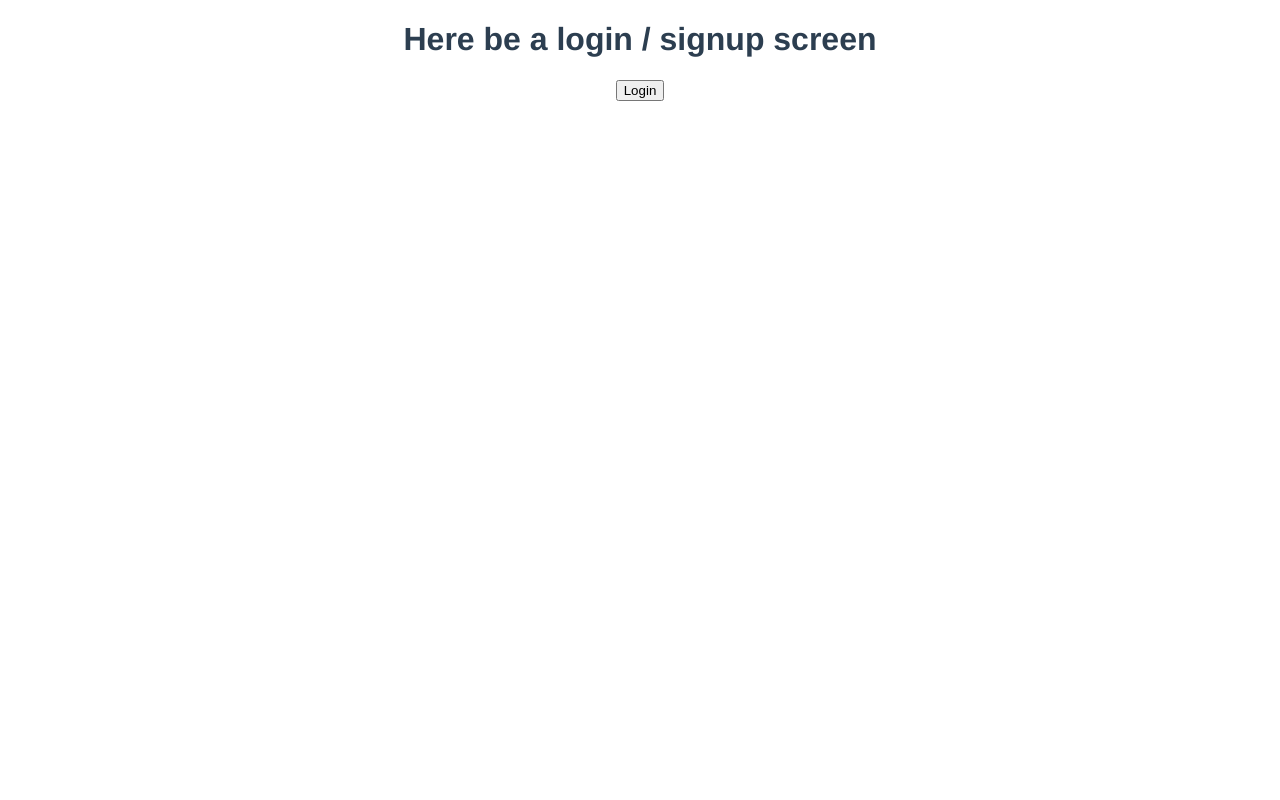
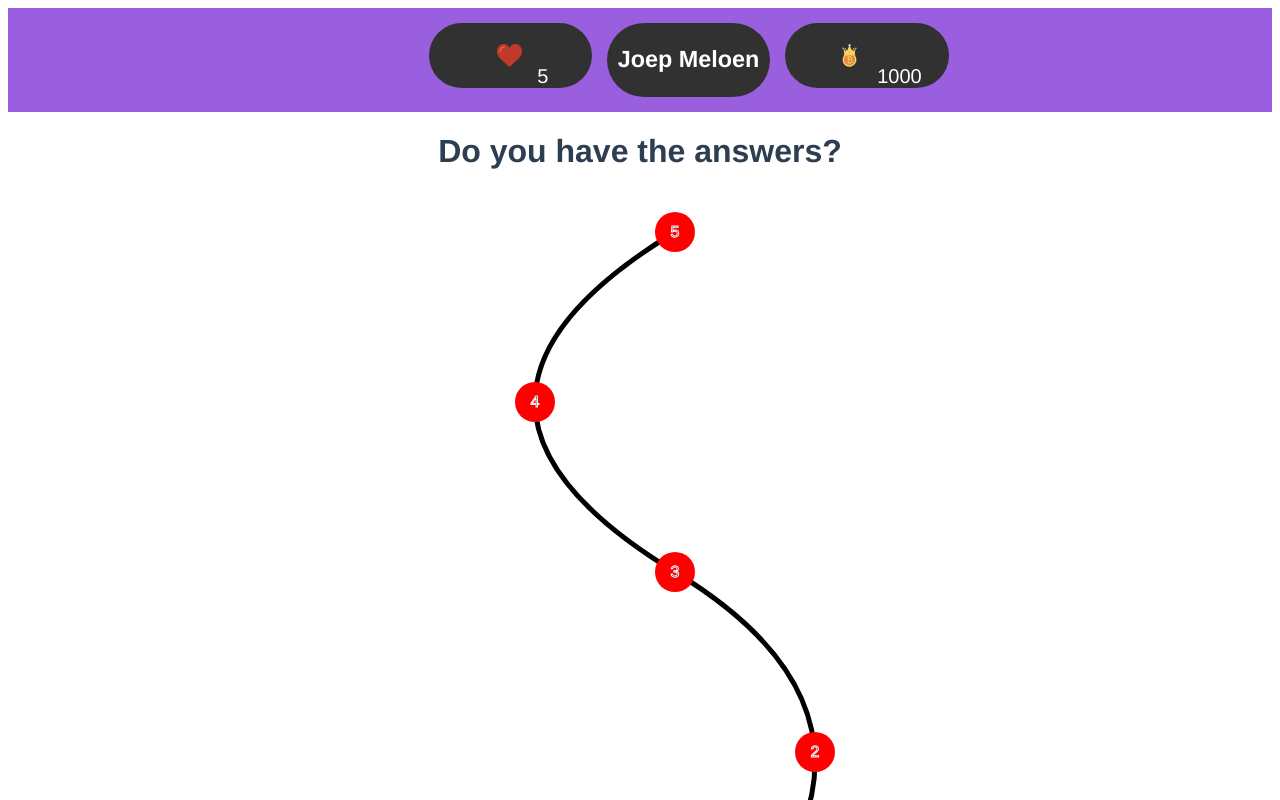
Before and after one commit to mivd7/trivia-quiz, a Vue app: page /game/1 in a window 1280 px wide. Shown: the top 800 px of the page. Built offline with nearby package versions, Linux system fonts and the light colour scheme; no server answers.

Commit message:
user in store + level up working

```diff
--- a/src/App.vue
+++ b/src/App.vue
@@ -4,7 +4,7 @@
       <Start v-on:loggedIn="isLoggedIn = true" />
     </div>
     <div v-else>
-      <Home :showPathway="showPathway" :currentUser="user"/>
+      <Home :showPathway="showPathway" :currentUser="currentUser"/>
       <router-view></router-view>
     </div>
   </div>
@@ -13,7 +13,7 @@
 <script>
 import Start from './views/Start.vue';
 import Home from './views/Home.vue';
-import {joep} from './lib/dummyUser';
+import {mapGetters} from 'vuex';
 
 export default {
   name: 'app',
@@ -23,21 +23,13 @@ export default {
   },
   data() {
     return {
-      isLoggedIn: false,
-      user: {},
+      isLoggedIn: true,
       showPathway: null
     }
   },
-  created() {
-    this.user = joep
+  computed: {
+    ...mapGetters(["currentUser"])
   },
-  mounted() {
-    this.$root.$on('showPathway', (value) => {
-          //eslint-disable-next-line
-          console.log(value);
-          this.showPathway = value;
-    })
-  }
 }
 </script>
 
--- a/src/components/Questions.vue
+++ b/src/components/Questions.vue
@@ -48,7 +48,7 @@ export default {
             }
         },
         reset() {
-            if(this.correctAnswerAmount >= 10) {
+            if(this.correctAnswerAmount >= 1) {
                 this.levelUp()
             }
             this.$emit('quizDone')
```
